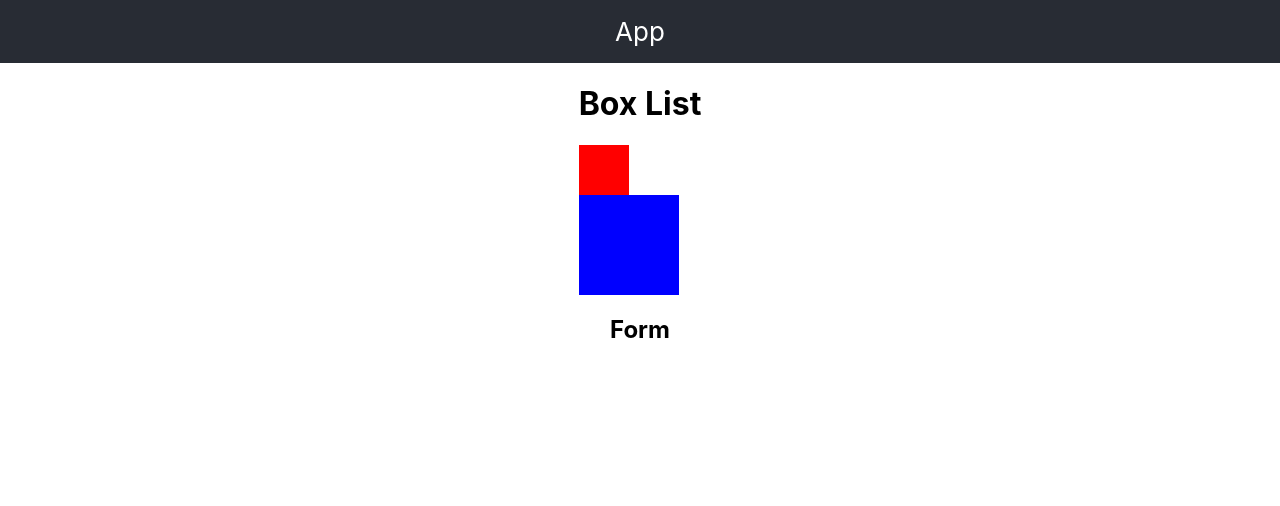
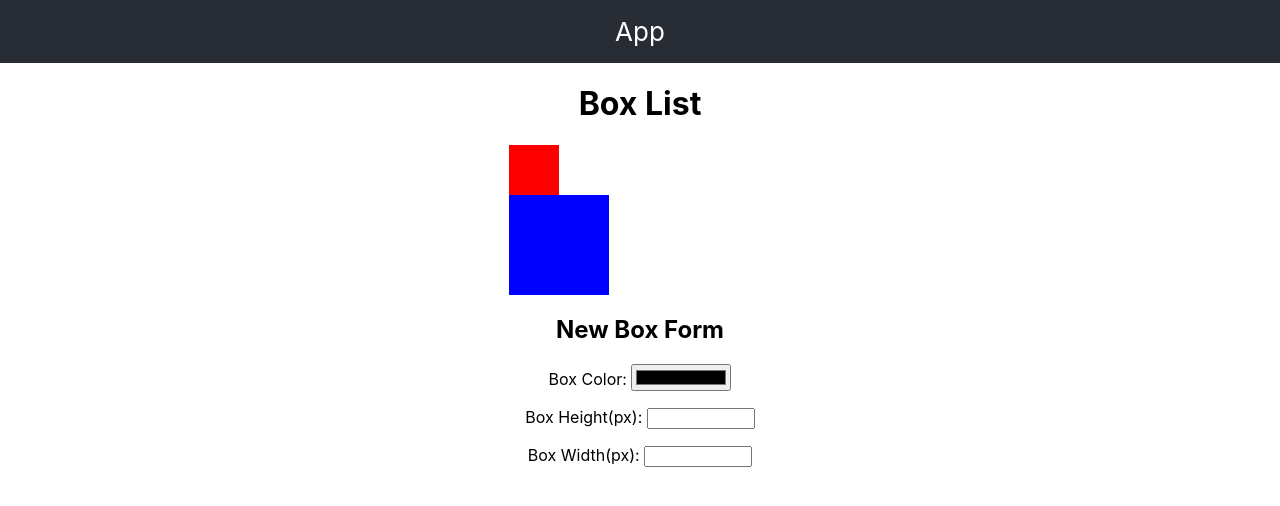
Before and after one commit to Rajayne/CRAForms, a React (Create React App) app: page / in a window 1280 px wide. Shown: the top 506 px of the page. Built offline with nearby package versions, Linux system fonts and the light colour scheme.

Commit message:
Create NewBoxForm inputs Styled NewBoxForm css

```diff
--- /dev/null
+++ b/src/ColorBox/NewBoxForm.css
@@ -0,0 +1,14 @@
+.NewBoxForm-form {
+    display: block;
+    justify-content: center;
+    align-items: center;
+    text-align: center;
+}
+
+.NewBoxForm-color, .NewBoxForm-height, .NewBoxForm-width {
+    margin: 1rem;
+}
+
+.NewBoxForm-input {
+    width: 100px;
+}
--- a/src/ColorBox/NewBoxForm.js
+++ b/src/ColorBox/NewBoxForm.js
@@ -1,9 +1,45 @@
 import React from "react";
+import "./NewBoxForm.css";
 
 const NewBoxForm = () => {
   return (
-    <div>
-      <h2>Form</h2>
+    <div className="NewBoxForm">
+      <h2>New Box Form</h2>
+      <form className="NewBoxForm-form">
+        <div className="NewBoxForm-color">
+          <label className="NewBoxForm-label" htmlFor="color">
+            Box Color:{" "}
+          </label>
+          <input
+            className="NewBoxForm-input"
+            id="color"
+            name="color"
+            type="color"
+          ></input>
+        </div>
+        <div className="NewBoxForm-height">
+          <label className="NewBoxForm-label" htmlFor="height">
+            Box Height(px):{" "}
+          </label>
+          <input
+            className="NewBoxForm-input"
+            id="height"
+            name="height"
+            type="number"
+          ></input>
+        </div>
+        <div className="NewBoxForm-width">
+          <label className="NewBoxForm-label" htmlFor="width">
+            Box Width(px):{" "}
+          </label>
+          <input
+            className="NewBoxForm-input"
+            id="width"
+            name="width"
+            type="number"
+          ></input>
+        </div>
+      </form>
     </div>
   );
 };
```
